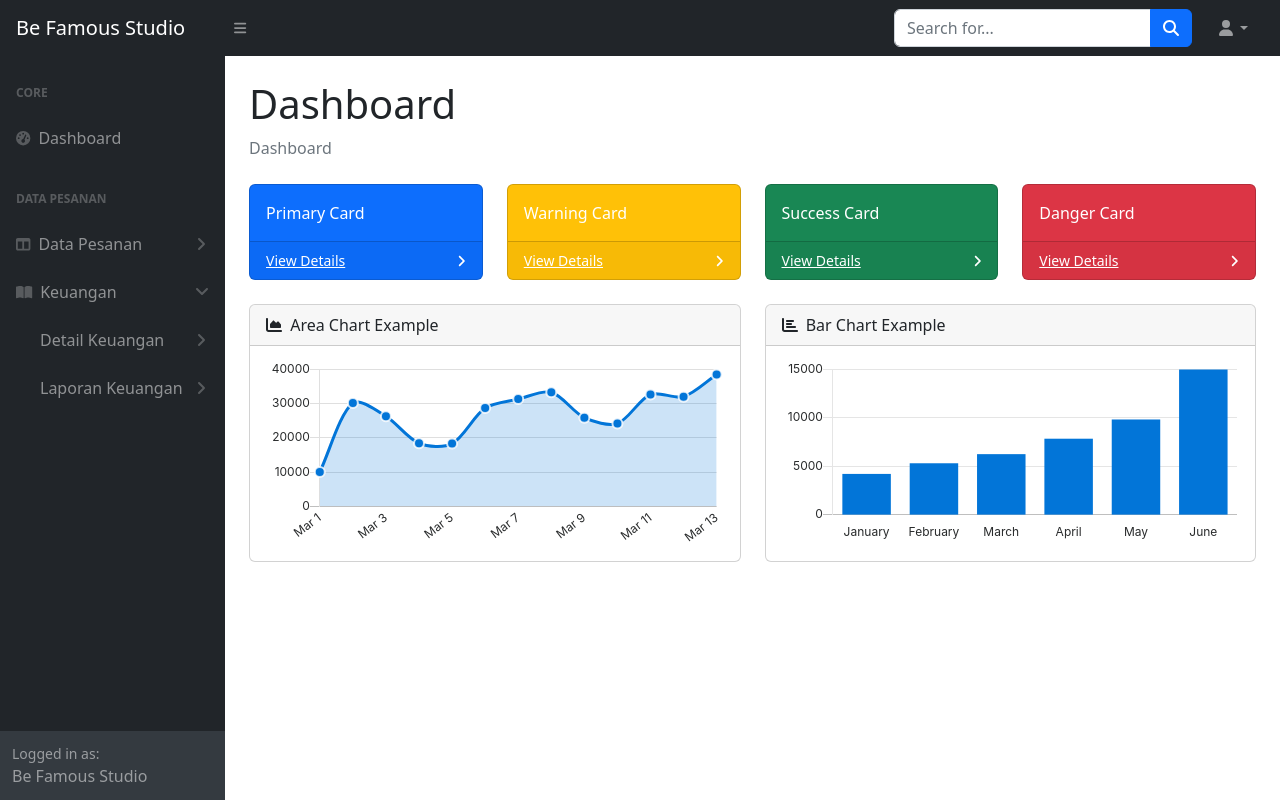
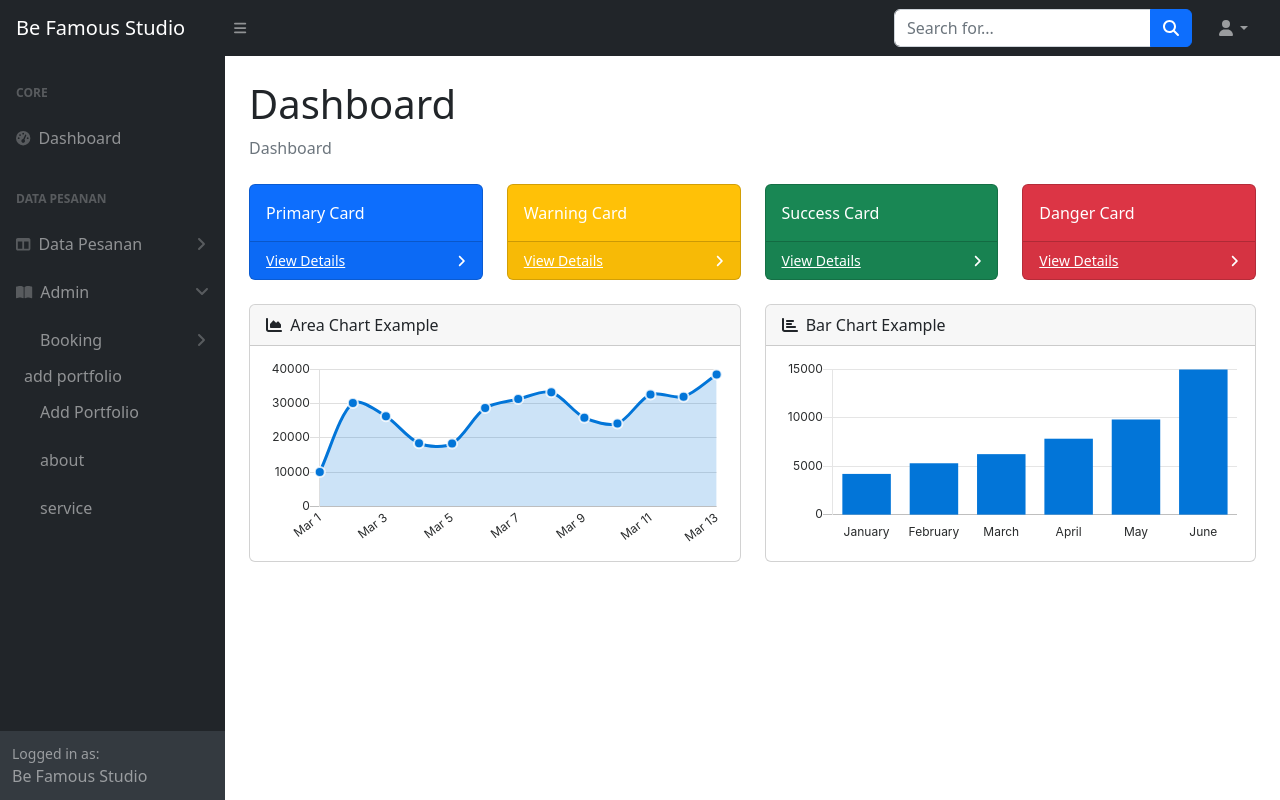
Before and after one commit to s160720056/KP, a PHP site: page /admin/index.php in a window 1280 px wide, after a click on "Admin". Run offline with PHP 8.4, Linux system fonts and the light colour scheme; some libraries are stand-ins or nearby versions.

Commit message:
modified:   admin/index.php

```diff
--- a/admin/index.php
+++ b/admin/index.php
@@ -66,15 +66,6 @@ session_start();
                                     <a class="nav-link" href="Kategorifoto.php">Kategori Foto</a>
                                     <a class="nav-link" href="Daftarpesanan.php">Daftar Pesanan</a>
                                     <a class="nav-link" href="Keteranganpesanan.php">Keterangan Pesanan</a>
-                                    <a class="nav-link" href="Data_Pemesan.php">
-                                <div class="sb-nav-link-icon"><i class="fas fa-table"></i></div>
-                                Data Pemesan
-                            </a>
-                            <a class="nav-link" href="Data_Out.php">
-                                <div class="sb-nav-link-icon"><i class="fas fa-table"></i></div>
-                                Data OUT
-                            </a>
-
                                 </nav>
                             </div>
 
@@ -87,34 +78,34 @@ session_start();
 
 
 
+
+
+
+
                             <a class="nav-link collapsed" href="#" data-bs-toggle="collapse" data-bs-target="#collapsePages" aria-expanded="false" aria-controls="collapsePages">
                                 <div class="sb-nav-link-icon"><i class="fas fa-book-open"></i></div>
-                                Keuangan
+                                Admin
                                 <div class="sb-sidenav-collapse-arrow"><i class="fas fa-angle-down"></i></div>
                             </a>
                             <div class="collapse" id="collapsePages" aria-labelledby="headingTwo" data-bs-parent="#sidenavAccordion">
                                 <nav class="sb-sidenav-menu-nested nav accordion" id="sidenavAccordionPages">
                                     <a class="nav-link collapsed" href="#" data-bs-toggle="collapse" data-bs-target="#pagesCollapseAuth" aria-expanded="false" aria-controls="pagesCollapseAuth">
-                                        Detail Keuangan
+                                        Booking
                                         <div class="sb-sidenav-collapse-arrow"><i class="fas fa-angle-down"></i></div>
                                     </a>
                                     <div class="collapse" id="pagesCollapseAuth" aria-labelledby="headingOne" data-bs-parent="#sidenavAccordionPages">
                                         <nav class="sb-sidenav-menu-nested nav">
-                                            <a class="nav-link" href="daftarCRDB.php">Semua CR/DB</a>
-                                            <a class="nav-link" href="credit.php">CR / IN</a>
-                                            <a class="nav-link" href="debit.php">DB / OUT</a>
+                                            <a class="nav-link" href="booking.php">Booking</a>
+                                            <a class="nav-link" href="booking-details.php">Booking Details</a>
+
 
                                         </nav>
                                     </div>
-                                     <a class="nav-link collapsed" href="#" data-bs-toggle="collapse" data-bs-target="#pagesCollapseError" aria-expanded="false" aria-controls="pagesCollapseError">
-                                        Laporan Keuangan
-                                        <div class="sb-sidenav-collapse-arrow"><i class="fas fa-angle-down"></i></div>
-                                    </a>
-                                     <div class="collapse" id="pagesCollapseError" aria-labelledby="headingOne" data-bs-parent="#sidenavAccordionPages">
-                                        <nav class="sb-sidenav-menu-nested nav">
-                                            <a class="nav-link" href="ReportPembayaran.php">Laporan Bayar Customer</a>
-                                        </nav>
-                                    </div>
+                                    add portfolio
+                                    <a class="nav-link" href="portfolio.php">Add Portfolio</a>
+                                    <a class="nav-link" href="about.php">about</a>
+                                    <a class="nav-link" href="service.php">service</a>
+
                                 </nav>
                             </div>
 
```
